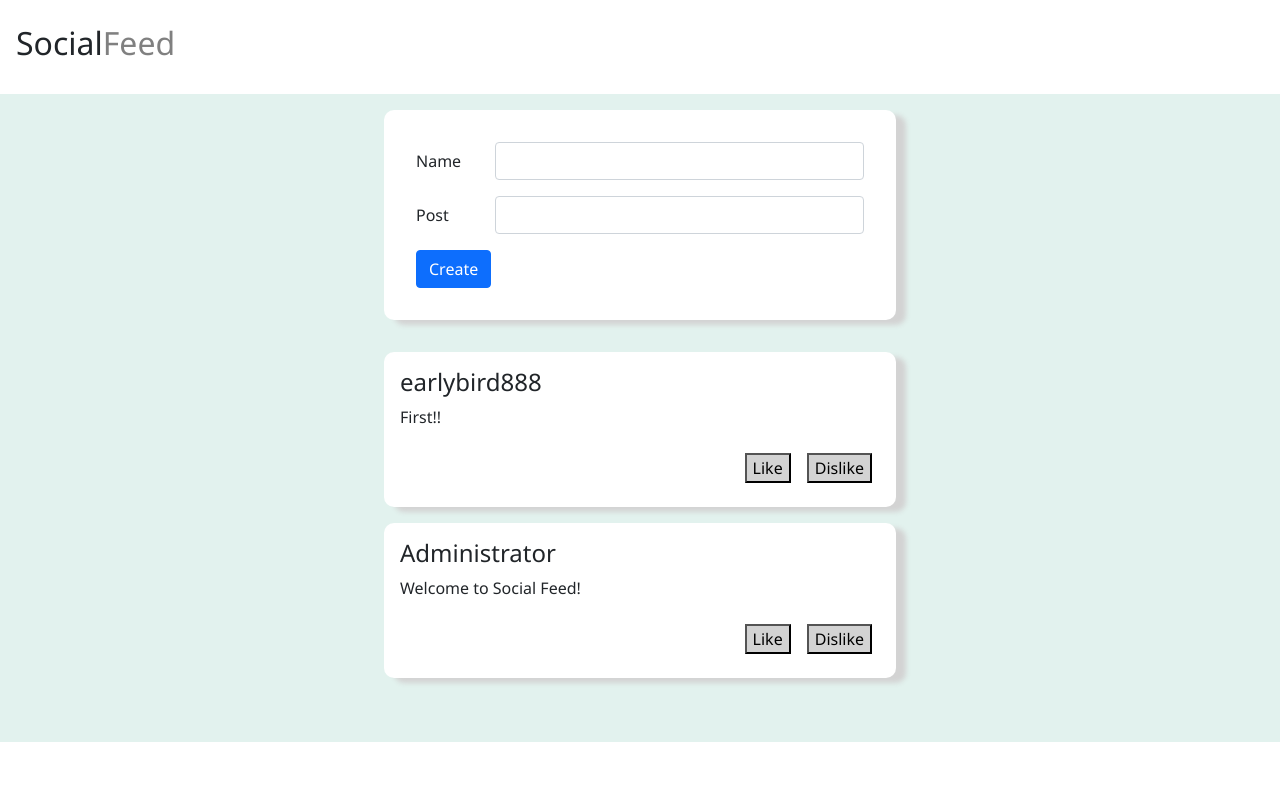
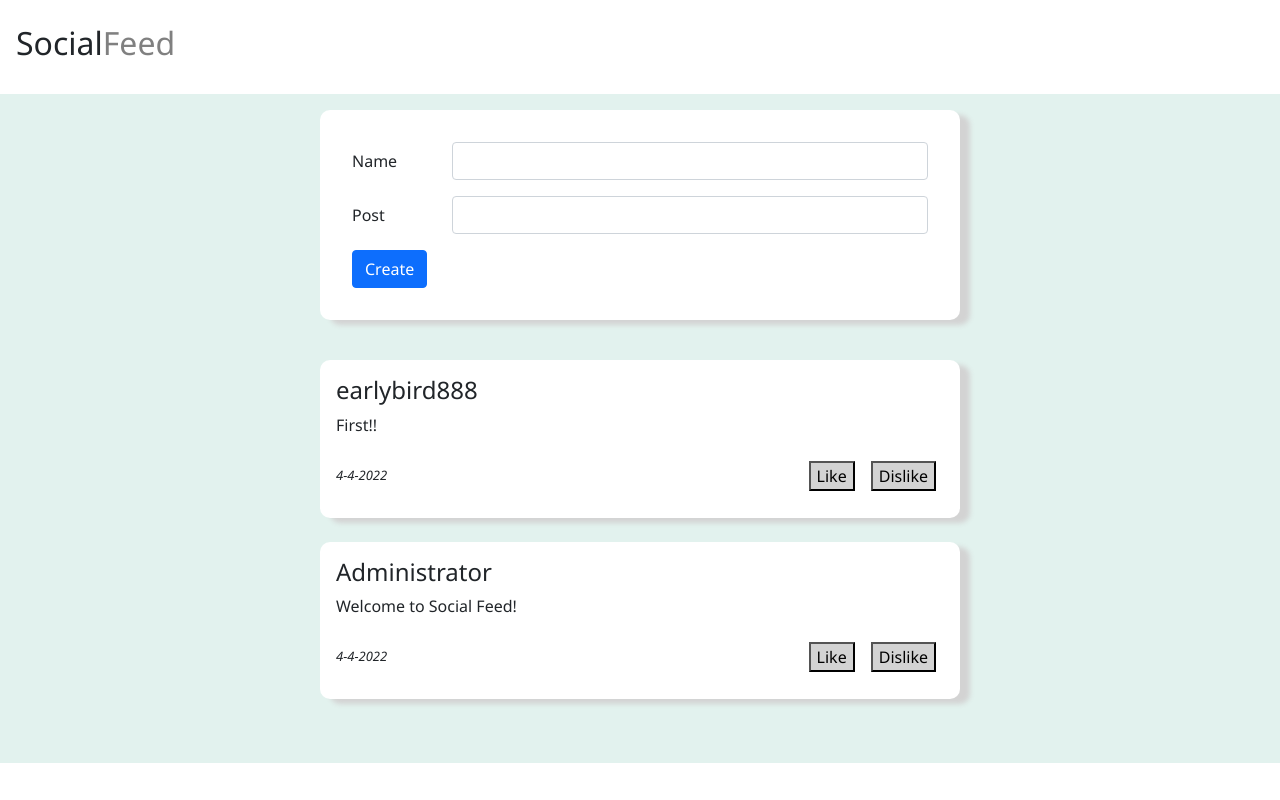
Before and after one commit to tjdanielson/social_feed, a React (Create React App) app: page / in a window 1280 px wide. Built offline with nearby package versions, Linux system fonts and the light colour scheme.

Commit message:
Added current date to posts.

```diff
--- a/src/App.js
+++ b/src/App.js
@@ -13,17 +13,22 @@ function App() {
       post: 'First!!',
       like: false,
       dislike: false,
+      date: '4-4-2022'
     },
     {
       name: 'Administrator',
       post: 'Welcome to Social Feed!',
       like: false,
       dislike: false,
-
+      date: '4-4-2022'
     },
   ])
 
+  const current = new Date();
+  const date = `${current.getMonth()+1}-${current.getDate()}-${current.getFullYear()}`
+
   function addNewPost(post) {
+    post.date = date;
     let tempPosts = [post, ...posts];
     setPosts(tempPosts);
   }
--- a/src/Components/LikeDislikePost/LikeDislikePost.jsx
+++ b/src/Components/LikeDislikePost/LikeDislikePost.jsx
@@ -7,7 +7,7 @@ const LikeDislikePost = (props) => {
     const [dislikeButtonClass, setDislikeButtonClass] = useState('inactive');
 
 
-    function handleLikeClick(buttonValue){
+    function handleLikeClick(){
         if(likeButtonClass === 'inactive'){
             setLikeButtonClass('like-active')
             setDislikeButtonClass('inactive')
@@ -30,7 +30,7 @@ const LikeDislikePost = (props) => {
     return (
         <div className="button-wrapper">
             <div className='button-img'>
-                <button className={likeButtonClass} onClick={e => handleLikeClick(e.target.value)}>Like</button>
+                <button className={likeButtonClass} onClick={handleLikeClick}>Like</button>
             </div>
             <div>
                 <button className={dislikeButtonClass} onClick={handleDislikeClick}>Dislike</button>
--- a/src/Components/Post/Post.jsx
+++ b/src/Components/Post/Post.jsx
@@ -9,7 +9,12 @@ const Post = (props) => {
         <div className="post">
             <h4>{props.post.name}</h4>
             <p>{props.post.post}</p>
-            <LikeDislikePost />
+            <div className="bottom-content-holder">
+                <div className='date'>
+                    <p>{props.post.date}</p>
+                </div>
+                <LikeDislikePost />
+            </div>
         </div>
      );
 
--- a/src/app.css
+++ b/src/app.css
@@ -27,8 +27,8 @@
     display: block;
     align-items: center;
     justify-content: center;
-    margin-right: 30%;
-    margin-left: 30%;
+    margin-right: 25%;
+    margin-left: 25%;
     border-radius: 10px;
     box-shadow: 10px 5px 5px lightgray;
 }
@@ -48,10 +48,21 @@
     background-color: white;
     border-radius: 10px;
     box-shadow: 10px 5px 5px lightgray;
-    margin-right: 30%;
-    margin-left: 30%;
+    margin-right: 25%;
+    margin-left: 25%;
+    margin-top: 1.5em;
+    padding: 1em;
+}
+
+.bottom-content-holder {
+    display: flex;
+    justify-content: space-between;
+}
+
+.date {
     margin-top: 1em;
-    padding: 1em;
+    font-size: small;
+    font-style: italic;
 }
 
 .button-wrapper {
@@ -61,7 +72,6 @@
 
 .button-wrapper button {
     margin: .5em;
-    background-image: './assets/thumbsup_gray.png';
 }
 
 .button-img img {
```
